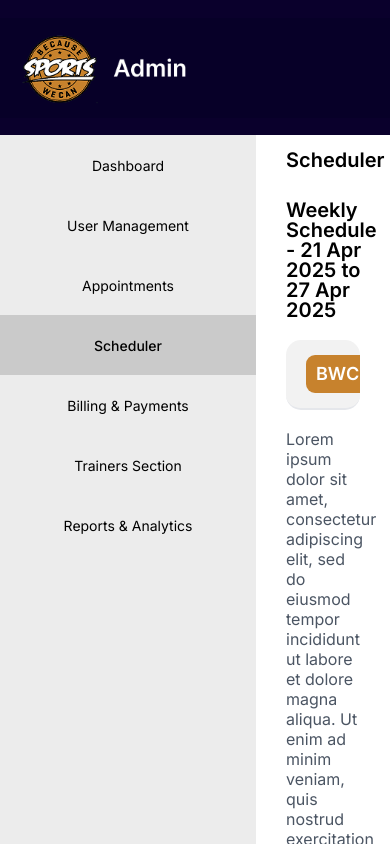
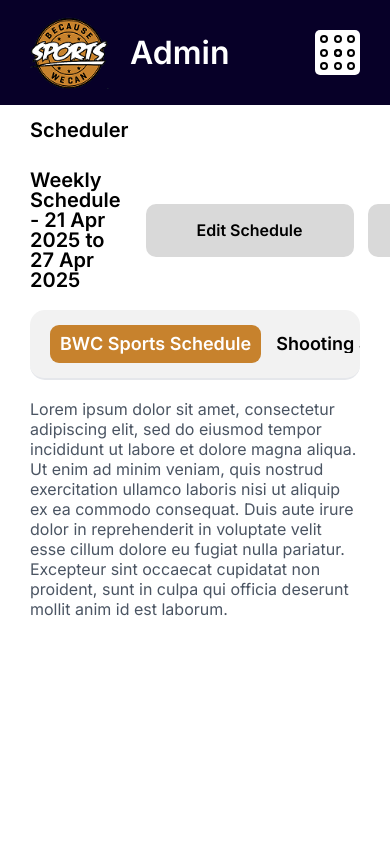
Before and after one commit to viki0003/bwc-admin, a React (Create React App) app: page /scheduler in a window 390 px wide. Built offline with nearby package versions, Linux system fonts and the light colour scheme.

Commit message:
Sidebar UI Changes for mobile

```diff
--- a/src/App.css
+++ b/src/App.css
@@ -44,3 +44,31 @@
 .app-sidebar {
   width: 100%;
 }
+
+@media (max-width:991px){
+  .app-container {
+    grid-template-columns: 1fr;
+}
+
+.app-sidebar {
+  display: none;
+}
+
+.sidebar .sidebar-item a {
+  justify-content: start;
+  padding: 0 20px;
+}
+
+
+.sidebar-item span {
+  padding: 0px 20px;
+}
+
+.sidebar-item {
+  justify-content: start;
+}
+
+.p-sidebar-header.p-sidebar-custom-header {
+  padding: 0px 17px;
+}
+}
--- a/src/Components/Header/Header.js
+++ b/src/Components/Header/Header.js
@@ -1,12 +1,53 @@
-import React from "react";
+import React, { useState } from "react";
+import { Sidebar } from "primereact/sidebar";
 import "./header.css";
-import logo from "../../Assets/Images/logo.png";
+import logo from "../../Assets/Images/BWC-Logo.png";
+import SidebarUI from "../Sidebar/Sidebar";
 
 const Header = () => {
+  const [visibleLeft, setVisibleLeft] = useState(false);
   return (
-    <header className="header">
-    <img src={logo} alt="Logo" className="logo" />
-  </header>
+    <>
+      <header className="header">
+        <div className="header__logo">
+          <img src={logo} alt="Logo" className="logo" />
+          <span>Admin</span>
+        </div>
+        <div className="hamburger-btn">
+          <label class="switch" onClick={() => setVisibleLeft(true)}>
+            <input type="checkbox" />
+            <span class="wrapper">
+              <span class="row">
+                <span class="dot"></span>
+                <span class="dot"></span>
+              </span>
+              <span class="row row-bottom">
+                <span class="dot"></span>
+                <span class="dot"></span>
+              </span>
+              <span class="row-vertical">
+                <span class="dot"></span>
+                <span class="dot middle-dot"></span>
+                <span class="dot"></span>
+              </span>
+              <span class="row-horizontal">
+                <span class="dot"></span>
+                <span class="dot middle-dot-horizontal"></span>
+                <span class="dot"></span>
+              </span>
+            </span>
+          </label>
+        </div>
+      </header>
+      <Sidebar
+        header="BWC Admin"
+        visible={visibleLeft}
+        position="left"
+        onHide={() => setVisibleLeft(false)}
+      >
+        <SidebarUI />
+      </Sidebar>
+    </>
   );
 };
 export default Header;
--- a/src/Components/Header/header.css
+++ b/src/Components/Header/header.css
@@ -1,18 +1,143 @@
-.header {
-    width: 100%;
-    height: 135px;
-    margin: 0;
-    padding: 0;
-    top: 0;
-    left: 0;
-    background-color: #0a002c; /* Adjust this to your design */
-    display: flex;
-    align-items: center;
-    box-sizing: border-box;
-    z-index: 1000;
+.header__logo {
+  display: flex;
+  align-items: center;
+  gap: 20px;
+}
+
+.header__logo img.logo {
+  width: 80px;
+  height: 85px;
+  object-fit: contain;
+}
+
+header.header {
+  background: #070028;
+  padding: 10px 30px;
+  display: flex;
+  align-items: center;
+  justify-content: space-between;
+}
+
+.header__logo span {
+  font-family: Inter;
+  font-weight: 600;
+  font-size: 32px;
+  line-height: 100%;
+  color: #fff;
+}
+
+/* Header Hamburger */
+
+/* From Uiverse.io by vinodjangid07 */
+.hamburger-btn .switch input {
+  opacity: 0;
+  width: 0;
+  height: 0;
+  display: none;
+}
+.hamburger-btn .switch {
+  width: 35px;
+  height: 35px;
+  display: flex;
+  align-items: center;
+  justify-content: center;
+  overflow: hidden;
+  cursor: pointer;
+}
+.hamburger-btn .wrapper {
+  width: 35px;
+  height: 35px;
+  display: flex;
+  flex-direction: column;
+  align-items: center;
+  justify-content: center;
+  position: relative;
+  transition: all 0.2s;
+}
+.hamburger-btn .row {
+  width: 100%;
+  height: 50%;
+  display: flex;
+  align-items: flex-start;
+  justify-content: space-between;
+}
+.hamburger-btn .row-bottom {
+  align-items: flex-end;
+}
+.hamburger-btn .dot {
+  width: 8px;
+  height: 8px;
+  border: 2px solid black;
+  border-radius: 50%;
+  transition: all 0.2s;
+}
+.hamburger-btn .row-horizontal {
+  position: absolute;
+  width: 100%;
+  height: fit-content;
+  display: flex;
+  align-items: center;
+  justify-content: space-between;
+  transition: all 0.2s;
+}
+.hamburger-btn .row-vertical {
+  position: absolute;
+  width: fit-content;
+  height: 100%;
+  display: flex;
+  flex-direction: column;
+  align-items: center;
+  justify-content: space-between;
+  transition: all 0.2s;
+}
+
+.hamburger-btn .switch:hover .wrapper .row-horizontal {
+  width: 100px;
+}
+.hamburger-btn .switch:hover .wrapper .row-vertical {
+  height: 100px;
+}
+
+.hamburger-btn .switch:hover .wrapper .row-vertical .middle-dot {
+  border-radius: 5px;
+  height: 35px;
+}
+.hamburger-btn .switch:hover .wrapper .row-horizontal .middle-dot-horizontal {
+  border-radius: 5px;
+  width: 35px;
+}
+.hamburger-btn .switch input:checked + .wrapper {
+  transform: rotate(45deg) scale(1.2);
+}
+.hamburger-btn .switch input:checked + .wrapper .row-vertical {
+  height: 100px;
+}
+.hamburger-btn .switch input:checked + .wrapper .row-horizontal {
+  width: 100px;
+}
+
+.hamburger-btn .switch input:checked + .wrapper .row-vertical .middle-dot {
+  border-radius: 5px;
+  height: 35px;
+}
+.hamburger-btn
+  .switch
+  input:checked
+  + .wrapper
+  .row-horizontal
+  .middle-dot-horizontal {
+  border-radius: 5px;
+  width: 35px;
+}
+
+header.header .hamburger-btn {
+  background: #fff;
+  padding: 5px;
+  border-radius: 5px;
+}
+
+@media (min-width: 991px) {
+  header.header .hamburger-btn {
+    display: none;
   }
-
-  .logo {
-    height: 100px;
-    width: auto;
-  }
+}
--- a/src/Components/Sidebar/Sidebar.css
+++ b/src/Components/Sidebar/Sidebar.css
@@ -90,3 +90,11 @@
 .sidebar-item.has-active.active {
   position: relative;
 }
+
+.sidebar .sidebar-item a {
+  display: flex;
+  width: 100%;
+  height: 100%;
+  align-items: center;
+  justify-content: center;
+}
```
Also changed, not shown: src/Assets/Images/BWC-Logo.png (added).
